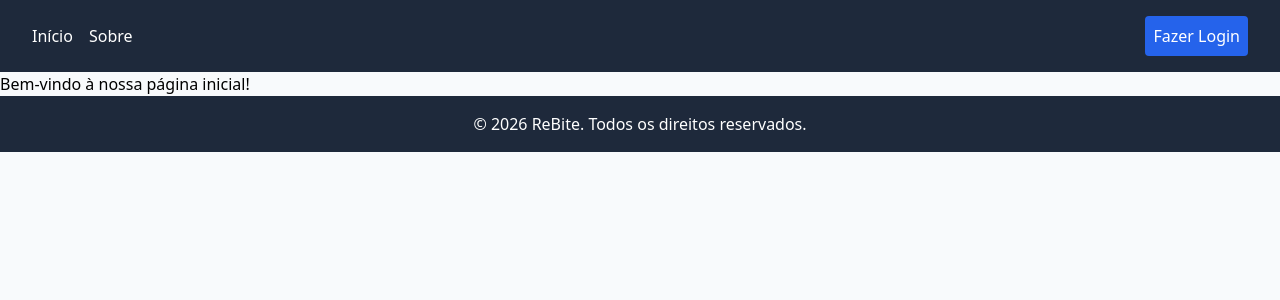
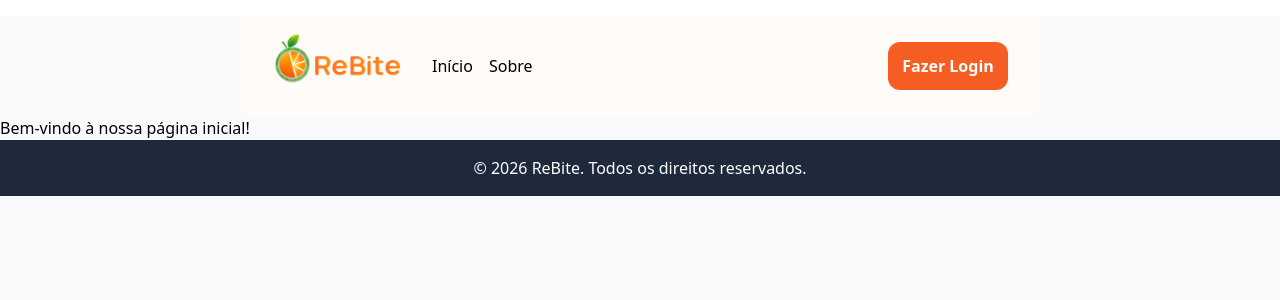
Before and after one commit to EricCalil06/ReBite-Projeto-Integrador, a React (Vite) app: page / in a window 1280 px wide. Shown: the top 300 px of the page. Built offline with nearby package versions, Linux system fonts and the light colour scheme.

Commit message:
feat: Adiciona a logo para a navbar e reorganiza o visual dos botões

```diff
--- a/src/components/NavBar.jsx
+++ b/src/components/NavBar.jsx
@@ -1,30 +1,46 @@
 import { Link } from "react-router-dom";
+import logoReBiteH from "../assets/logoReBiteH.png";
 
 function NavBar({ user }) {
   return (
-    <nav className="flex justify-between p-4 bg-slate-800 text-white">
-      {/* LADO ESQUERDO DA NAVBAR */}
-      <div className="flex gap-4 items-center mr-4 ml-4">
+    <nav className="flex justify-between p-4 text-black bg-[#FFFBF9] mr-60 ml-60 mt-4 rounded-xl">
+
+      {/* Itens a esquerda da NavBar */}
+      <div className="flex gap-4 items-center mr-4 ml-4 ">
+        <Link to="/">
+          <img
+            src={logoReBiteH}
+            alt="Logo ReBite"
+            className="w-32 mb-4 mr-4 items-center justify-center mx-auto"
+          />
+        </Link>
         <Link to="/">Início</Link>
         <Link to="/sobre">Sobre</Link>
       </div>
 
-      {/* LADO DIREITO DA NAVBAR */}
+      {/* Itens a direita da NavBar */}
       <div className="flex gap-4 items-center mr-4 ml-4">
         {!user ? (
           <Link to="/login">
-             <button className="bg-blue-600 p-2 rounded">Fazer Login</button>
+            <button className="bg-[#F55D22] p-3 text-white font-bold w-[120px] rounded-xl">
+              Fazer Login
+            </button>
           </Link>
         ) : (
           <>
-            <h1>Bem Vindo {user.name}!</h1>
-            <button>Meu Perfil</button>
+            <button className="bg-[#F55D22] p-3 text-white font-bold w-[120px] rounded-xl">
+              Meu Perfil
+            </button>
 
             {user.hasEstablishment && (
-              <button className="bg-green-600 p-2 rounded">Acessar Loja</button>
+              <button className="bg-green-600 p-3 text-white font-semibold w-[120px] rounded-xl">
+                Acessar Loja
+              </button>
             )}
 
-            <button className="bg-red-600 p-2 rounded">Sair</button>
+            <button className="bg-red-600 p-3 text-white font-semibold w-[120px] rounded-xl">
+              Sair
+            </button>
           </>
         )}
       </div>
```
